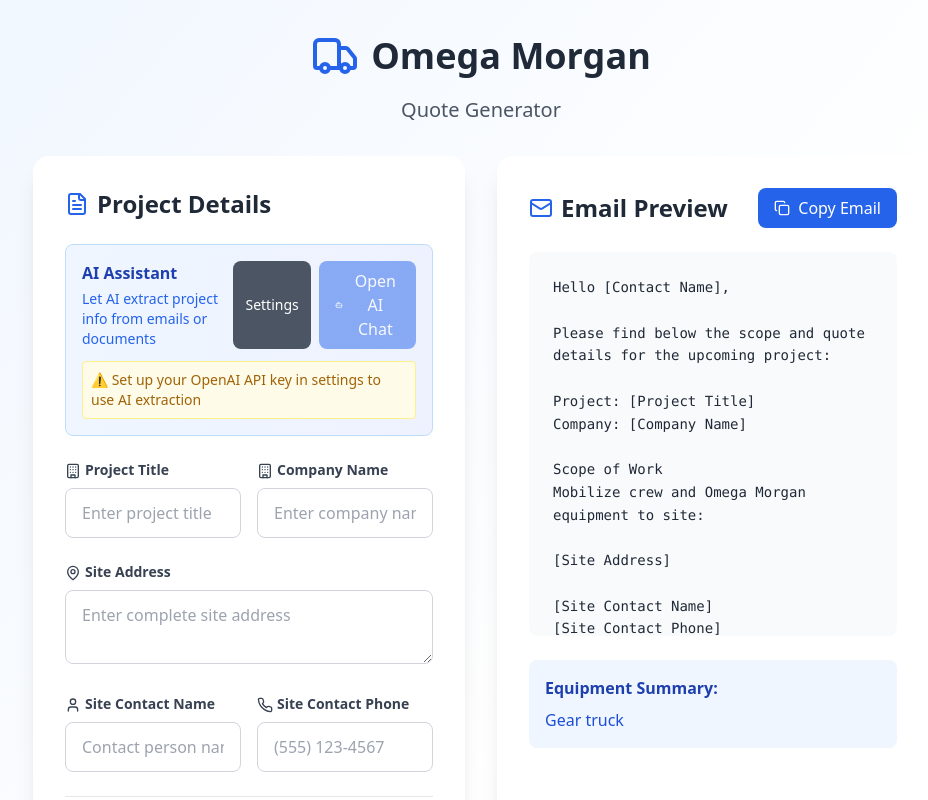
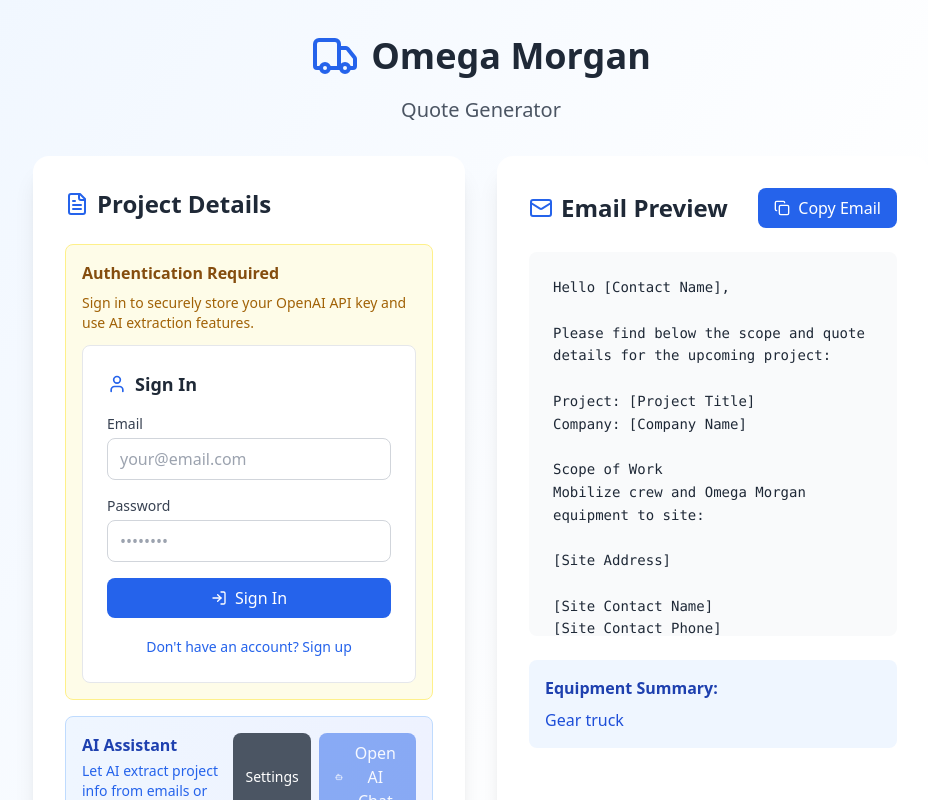
Before and after one commit to Kyletho2020/Job_quote, a React (Vite) app: page / in a window 1280 px wide. Shown: the top 800 px of the page, without its empty margins (159-1087 px from the left). Built offline with nearby package versions, Linux system fonts and the light colour scheme; no server answers.

Commit message:
Set up API key storage system

```diff
--- a/src/App.tsx
+++ b/src/App.tsx
@@ -1,8 +1,10 @@
 import React, { useState, useEffect } from 'react';
 import { Copy, CheckCircle, Calculator, Truck, Users, MapPin, Phone, Building, FileText, Mail, User, Bot, X } from 'lucide-react';
 import { supabase } from './lib/supabase';
+import type { User as SupabaseUser } from '@supabase/supabase-js';
 import AIChatbox from './components/AIChatbox';
 import ApiKeyManager from './components/ApiKeyManager';
+import AuthComponent from './components/AuthComponent';
 
 const App: React.FC = () => {
   return <OmegaMorganQuoteForm />;
@@ -48,6 +50,7 @@ const OmegaMorganQuoteForm: React.FC = () => {
   const [showApiKeyManager, setShowApiKeyManager] = useState(false);
   const [hasStoredApiKey, setHasStoredApiKey] = useState(false);
   const [storageCalculation, setStorageCalculation] = useState<number>(0);
+  const [user, setUser] = useState<SupabaseUser | null>(null);
 
   const handleAIExtract = (extractedInfo: any) => {
     // Update form data with extracted information
@@ -221,6 +224,16 @@ Omega Morgan`;
 
               {/* AI Assistant Button */}
               <div className="mb-6 space-y-4">
+                {!user && (
+                  <div className="p-4 bg-yellow-50 border border-yellow-200 rounded-lg">
+                    <h3 className="font-semibold text-yellow-800 mb-2">Authentication Required</h3>
+                    <p className="text-sm text-yellow-700 mb-3">
+                      Sign in to securely store your OpenAI API key and use AI extraction features.
+                    </p>
+                    <AuthComponent onAuthChange={setUser} />
+                  </div>
+                )}
+
                 <div className="p-4 bg-gradient-to-r from-blue-50 to-indigo-50 rounded-lg border border-blue-200">
                   <div className="flex items-center justify-between">
                     <div>
@@ -236,7 +249,7 @@ Omega Morgan`;
                       </button>
                       <button
                         onClick={() => setShowAIChatbox(true)}
-                        disabled={!hasStoredApiKey}
+                        disabled={!hasStoredApiKey || !user}
                         className="flex items-center px-4 py-2 bg-blue-600 text-white rounded-lg hover:bg-blue-700 disabled:opacity-50 disabled:cursor-not-allowed transition-colors"
                       >
                         <Bot className="w-4 h-4 mr-2" />
@@ -246,7 +259,7 @@ Omega Morgan`;
                   </div>
                   {!hasStoredApiKey && (
                     <div className="mt-3 p-2 bg-yellow-50 border border-yellow-200 rounded text-sm text-yellow-700">
-                      ⚠️ Set up your OpenAI API key in settings to use AI extraction
+                      ⚠️ {!user ? 'Sign in and set up' : 'Set up'} your OpenAI API key in settings to use AI extraction
                     </div>
                   )}
                 </div>
--- /dev/null
+++ b/src/components/AuthComponent.tsx
@@ -0,0 +1,173 @@
+import React, { useState, useEffect } from 'react';
+import { User, LogIn, LogOut, UserPlus } from 'lucide-react';
+import { supabase } from '../lib/supabase';
+import type { User as SupabaseUser } from '@supabase/supabase-js';
+
+interface AuthComponentProps {
+  onAuthChange: (user: SupabaseUser | null) => void;
+}
+
+const AuthComponent: React.FC<AuthComponentProps> = ({ onAuthChange }) => {
+  const [user, setUser] = useState<SupabaseUser | null>(null);
+  const [loading, setLoading] = useState(true);
+  const [email, setEmail] = useState('');
+  const [password, setPassword] = useState('');
+  const [isSignUp, setIsSignUp] = useState(false);
+  const [authLoading, setAuthLoading] = useState(false);
+  const [message, setMessage] = useState<{ type: 'success' | 'error', text: string } | null>(null);
+
+  useEffect(() => {
+    // Get initial session
+    supabase.auth.getSession().then(({ data: { session } }) => {
+      setUser(session?.user ?? null);
+      onAuthChange(session?.user ?? null);
+      setLoading(false);
+    });
+
+    // Listen for auth changes
+    const { data: { subscription } } = supabase.auth.onAuthStateChange((_event, session) => {
+      setUser(session?.user ?? null);
+      onAuthChange(session?.user ?? null);
+    });
+
+    return () => subscription.unsubscribe();
+  }, [onAuthChange]);
+
+  const handleAuth = async (e: React.FormEvent) => {
+    e.preventDefault();
+    setAuthLoading(true);
+    setMessage(null);
+
+    try {
+      if (isSignUp) {
+        const { error } = await supabase.auth.signUp({
+          email,
+          password,
+        });
+        if (error) throw error;
+        setMessage({ type: 'success', text: 'Account created! You can now sign in.' });
+        setIsSignUp(false);
+      } else {
+        const { error } = await supabase.auth.signInWithPassword({
+          email,
+          password,
+        });
+        if (error) throw error;
+      }
+    } catch (error) {
+      setMessage({
+        type: 'error',
+        text: error instanceof Error ? error.message : 'Authentication failed'
+      });
+    } finally {
+      setAuthLoading(false);
+    }
+  };
+
+  const handleSignOut = async () => {
+    await supabase.auth.signOut();
+  };
+
+  if (loading) {
+    return (
+      <div className="flex items-center justify-center p-4">
+        <div className="animate-spin rounded-full h-6 w-6 border-b-2 border-blue-600"></div>
+      </div>
+    );
+  }
+
+  if (user) {
+    return (
+      <div className="flex items-center space-x-4">
+        <div className="flex items-center space-x-2">
+          <User className="w-4 h-4 text-gray-600" />
+          <span className="text-sm text-gray-600">{user.email}</span>
+        </div>
+        <button
+          onClick={handleSignOut}
+          className="flex items-center px-3 py-1 text-red-600 hover:bg-red-50 rounded transition-colors"
+        >
+          <LogOut className="w-4 h-4 mr-1" />
+          Sign Out
+        </button>
+      </div>
+    );
+  }
+
+  return (
+    <div className="bg-white rounded-lg border border-gray-200 p-6">
+      <div className="flex items-center mb-4">
+        <User className="w-5 h-5 text-blue-600 mr-2" />
+        <h3 className="text-lg font-semibold text-gray-800">
+          {isSignUp ? 'Create Account' : 'Sign In'}
+        </h3>
+      </div>
+
+      {message && (
+        <div className={`mb-4 p-3 rounded-lg ${
+          message.type === 'success'
+            ? 'bg-green-50 text-green-700 border border-green-200'
+            : 'bg-red-50 text-red-700 border border-red-200'
+        }`}>
+          {message.text}
+        </div>
+      )}
+
+      <form onSubmit={handleAuth} className="space-y-4">
+        <div>
+          <label className="block text-sm font-medium text-gray-700 mb-1">
+            Email
+          </label>
+          <input
+            type="email"
+            value={email}
+            onChange={(e) => setEmail(e.target.value)}
+            required
+            className="w-full px-3 py-2 border border-gray-300 rounded-lg focus:ring-2 focus:ring-blue-500 focus:border-transparent"
+            placeholder="your@email.com"
+          />
+        </div>
+
+        <div>
+          <label className="block text-sm font-medium text-gray-700 mb-1">
+            Password
+          </label>
+          <input
+            type="password"
+            value={password}
+            onChange={(e) => setPassword(e.target.value)}
+            required
+            className="w-full px-3 py-2 border border-gray-300 rounded-lg focus:ring-2 focus:ring-blue-500 focus:border-transparent"
+            placeholder="••••••••"
+          />
+        </div>
+
+        <button
+          type="submit"
+          disabled={authLoading}
+          className="w-full flex items-center justify-center px-4 py-2 bg-blue-600 text-white rounded-lg hover:bg-blue-700 disabled:opacity-50 disabled:cursor-not-allowed transition-colors"
+        >
+          {authLoading ? (
+            <div className="animate-spin rounded-full h-4 w-4 border-b-2 border-white"></div>
+          ) : (
+            <>
+              {isSignUp ? <UserPlus className="w-4 h-4 mr-2" /> : <LogIn className="w-4 h-4 mr-2" />}
+              {isSignUp ? 'Create Account' : 'Sign In'}
+            </>
+          )}
+        </button>
+      </form>
+
+      <div className="mt-4 text-center">
+        <button
+          onClick={() => setIsSignUp(!isSignUp)}
+          className="text-sm text-blue-600 hover:underline"
+        >
+          {isSignUp ? 'Already have an account? Sign in' : "Don't have an account? Sign up"}
+        </button>
+      </div>
+    </div>
+  );
+};
+
+export default AuthComponent;
```
Also changed, not shown: 1 other file (tests, documents, lock files or other folders).
